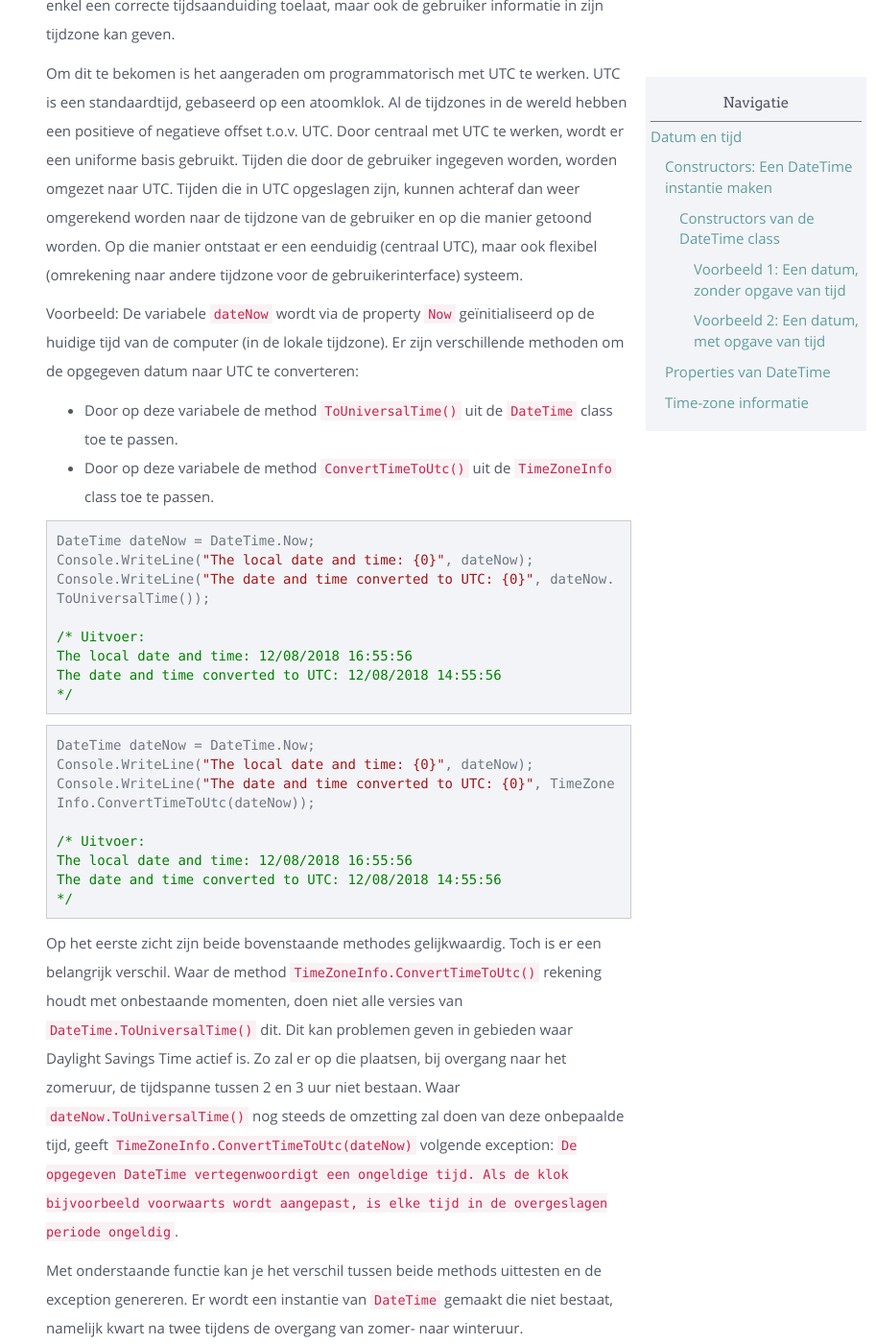
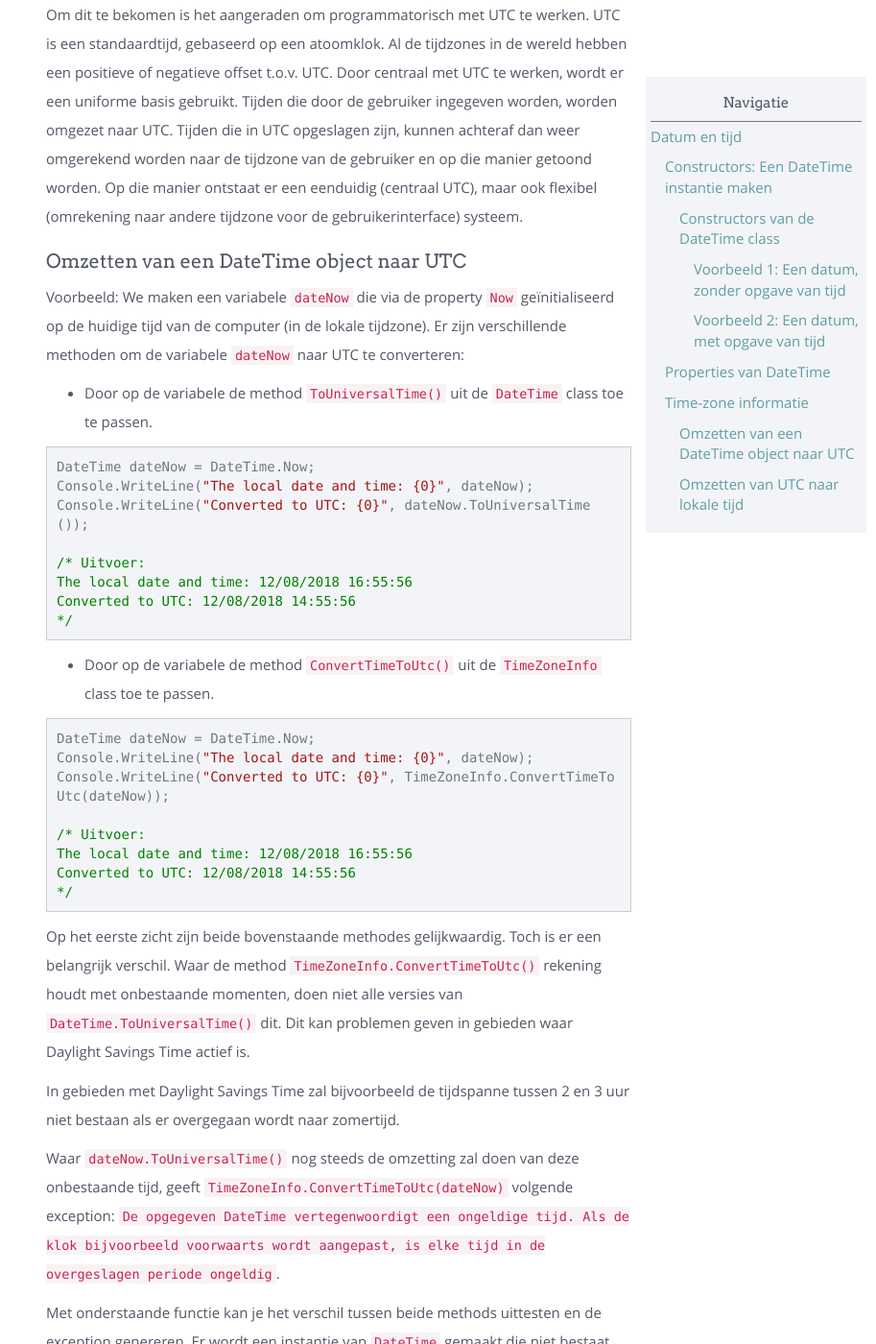
Before and after one commit to sma-it/sma-it.github.io, a Jekyll site: the page built from modules/basics/_posts/2000-01-11-DateTime.md, in a window 1280 px wide and 1400 px high, scrolled down 2309 px. Shown: the whole window at 96% size, without its empty margins (367-1280 px from the left). Built offline with Jekyll 4.4.1, drawn with Linux system fonts in a browser that asks for light colours; nearby versions of some CDN libraries; some of the changed text lies outside the part shown.

Commit message:
Added/changed content

````diff
--- a/modules/basics/_posts/2000-01-11-DateTime.md
+++ b/modules/basics/_posts/2000-01-11-DateTime.md
@@ -48,15 +48,13 @@ De volgorde van de argumenten van deze constructor is: jaar, maand, dag, uur, mi
 
 ```csharp
 DateTime startDate = new DateTime(2020, 9, 1, 13, 50, 25);
-Console.WriteLine("Dit is een {0}", startDate.DayOfWeek));
+Console.WriteLine(startDate.ToString());
 
 /* De uitvoer is afhankelijk van de landinstellingen van de computer.
 Landinstelling met notatie Nederlands/België:
 1/09/2020 13:50:25
 */
 ```
-
-Alternatief: Parse-method toepassen op string (zie later).
 
 ## Properties van DateTime
 
@@ -83,34 +81,42 @@ Het is dus essentieel dat tijdsinformatie op een manier opgeslagen wordt, die ni
 
 Om dit te bekomen is het aangeraden om programmatorisch met UTC te werken. UTC is een standaardtijd, gebaseerd op een atoomklok. Al de tijdzones in de wereld hebben een positieve of negatieve offset t.o.v. UTC. Door centraal met UTC te werken, wordt er een uniforme basis gebruikt. Tijden die door de gebruiker ingegeven worden, worden omgezet naar UTC. Tijden die in UTC opgeslagen zijn, kunnen achteraf dan weer omgerekend worden naar de tijdzone van de gebruiker en op die manier getoond worden. Op die manier ontstaat er een eenduidig (centraal UTC), maar ook flexibel (omrekening naar andere tijdzone voor de gebruikerinterface) systeem.
 
-Voorbeeld: De variabele `dateNow` wordt via de property `Now` geïnitialiseerd op de huidige tijd van de computer (in de lokale tijdzone).
-Er zijn verschillende methoden om de opgegeven datum naar UTC te converteren:
-* Door op deze variabele de method `ToUniversalTime()` uit de `DateTime` class toe te passen.
-* Door op deze variabele de method `ConvertTimeToUtc()` uit de `TimeZoneInfo` class toe te passen.
+### Omzetten van een DateTime object naar UTC
+
+Voorbeeld: We maken een variabele `dateNow` die via de property `Now` geïnitialiseerd op de huidige tijd van de computer (in de lokale tijdzone).
+Er zijn verschillende methoden om de variabele `dateNow` naar UTC te converteren:
+
+* Door op de variabele de method `ToUniversalTime()` uit de `DateTime` class toe te passen.
 
 ```csharp
 DateTime dateNow = DateTime.Now;
 Console.WriteLine("The local date and time: {0}", dateNow);
-Console.WriteLine("The date and time converted to UTC: {0}", dateNow.ToUniversalTime());
+Console.WriteLine("Converted to UTC: {0}", dateNow.ToUniversalTime());
 
 /* Uitvoer:
 The local date and time: 12/08/2018 16:55:56
-The date and time converted to UTC: 12/08/2018 14:55:56
+Converted to UTC: 12/08/2018 14:55:56
 */
 ```
+
+* Door op de variabele de method `ConvertTimeToUtc()` uit de `TimeZoneInfo` class toe te passen.
 
 ```csharp
 DateTime dateNow = DateTime.Now;
 Console.WriteLine("The local date and time: {0}", dateNow);
-Console.WriteLine("The date and time converted to UTC: {0}", TimeZoneInfo.ConvertTimeToUtc(dateNow));
+Console.WriteLine("Converted to UTC: {0}", TimeZoneInfo.ConvertTimeToUtc(dateNow));
 
 /* Uitvoer:
 The local date and time: 12/08/2018 16:55:56
-The date and time converted to UTC: 12/08/2018 14:55:56
+Converted to UTC: 12/08/2018 14:55:56
 */
 ```
 
-Op het eerste zicht zijn beide bovenstaande methodes gelijkwaardig. Toch is er een belangrijk verschil. Waar de method `TimeZoneInfo.ConvertTimeToUtc()` rekening houdt met onbestaande momenten, doen niet alle versies van `DateTime.ToUniversalTime()` dit. Dit kan problemen geven in gebieden waar Daylight Savings Time actief is. Zo zal er op die plaatsen, bij overgang naar het zomeruur, de tijdspanne tussen 2 en 3 uur niet bestaan. Waar `dateNow.ToUniversalTime()` nog steeds de omzetting zal doen van deze onbepaalde tijd, geeft `TimeZoneInfo.ConvertTimeToUtc(dateNow)` volgende exception: `De opgegeven DateTime vertegenwoordigt een ongeldige tijd. Als de klok bijvoorbeeld voorwaarts wordt aangepast, is elke tijd in de overgeslagen periode ongeldig`.
+Op het eerste zicht zijn beide bovenstaande methodes gelijkwaardig. Toch is er een belangrijk verschil. Waar de method `TimeZoneInfo.ConvertTimeToUtc()` rekening houdt met onbestaande momenten, doen niet alle versies van `DateTime.ToUniversalTime()` dit. Dit kan problemen geven in gebieden waar Daylight Savings Time actief is.
+
+In gebieden met Daylight Savings Time zal bijvoorbeeld de tijdspanne tussen 2 en 3 uur niet bestaan als er overgegaan wordt naar zomertijd.
+
+Waar `dateNow.ToUniversalTime()` nog steeds de omzetting zal doen van deze onbestaande tijd, geeft `TimeZoneInfo.ConvertTimeToUtc(dateNow)` volgende exception: `De opgegeven DateTime vertegenwoordigt een ongeldige tijd. Als de klok bijvoorbeeld voorwaarts wordt aangepast, is elke tijd in de overgeslagen periode ongeldig`.
 
 Met onderstaande functie kan je het verschil tussen beide methods uittesten en de exception genereren. Er wordt een instantie van `DateTime` gemaakt die niet bestaat, namelijk kwart na twee tijdens de overgang van zomer- naar winteruur.
 
@@ -140,6 +146,9 @@ public static void ExceptionGenerated()
 */
 ```
 
+### Omzetten van UTC naar lokale tijd
+
+
 Mogelijk verder uitwerken:
 Voorbeeld: Als uitbreiding voegen we informatie over de huidige tijdzone toe.
 
@@ -147,3 +156,11 @@ Bijhouden in een apart mechanisme, bijvoorbeeld een bijbehorende variabele. Alti
 Best alles in UCT bij houden. (d=DateTime.Parse("whatever".ToUniversalTime())).
 
 Verklaring waarom?
+
+Parse-method toepassen op string (zie later).
+
+ToDo: dateTimeKind local bespreken
+
+<div class="note oefening">
+<p>Open het project **Oefening-DateTime1** en maak de oefeningenreeks</p>
+</div>
````
Also changed, not shown: other parts of modules/basics/_posts/2000-01-11-DateTime.md (+1 -1 lines).
